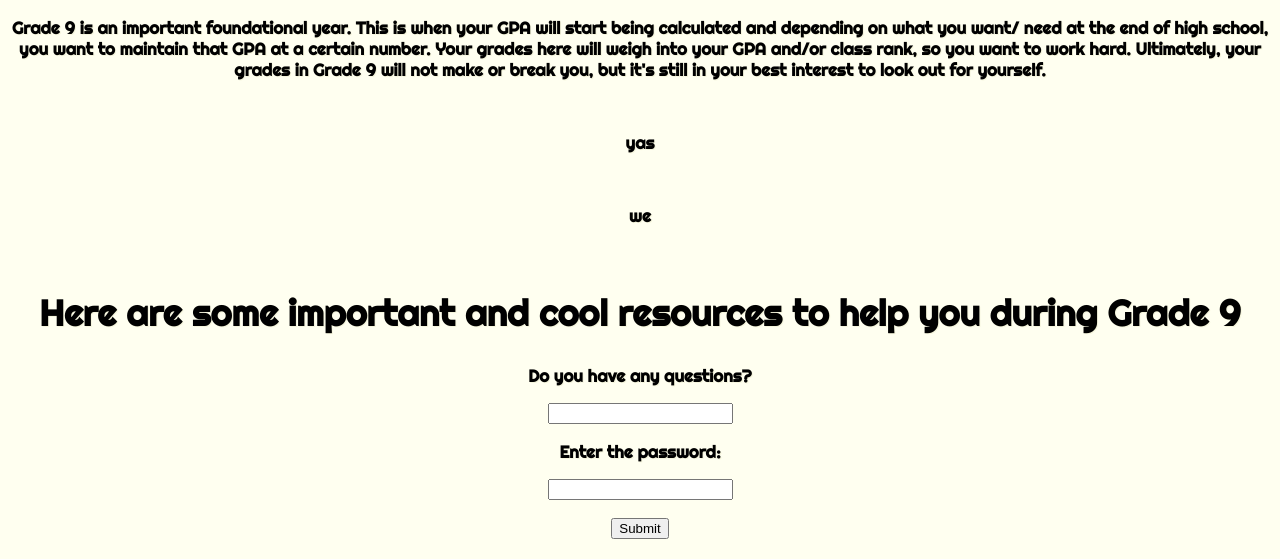
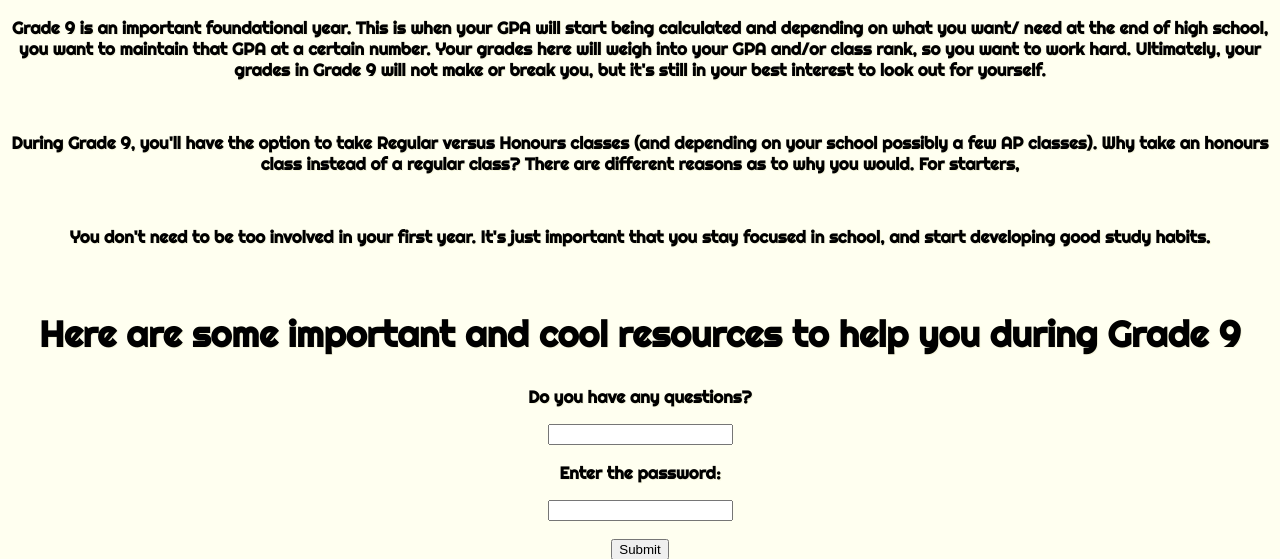
Before and after one commit to selinnen/firstgenproject, a Python web app: template templates/gradenineinfo.html in a window 1280 px wide. Shown: the part 78-637 px from the top of the page. Run offline with Jinja, Linux system fonts and the light colour scheme; the template is opened without the code that fills it, so the values that code supplies are empty.

Commit message:
adding more info the grade pages

```diff
--- a/templates/gradenineinfo.html
+++ b/templates/gradenineinfo.html
@@ -17,9 +17,9 @@
     </div>
     <h3>Grade 9 is an important foundational year. This is when your GPA will start being calculated and depending on what you want/ need at the end of high school, you want to maintain that GPA at a certain number. Your grades here will weigh into your GPA and/or class rank, so you want to work hard. Ultimately, your grades in Grade 9 will not make or break you, but it's still in your best interest to look out for yourself. </h3>
     <br>
-    <h3>yas</h3>
+    <h3>During Grade 9, you'll have the option to take Regular versus Honours classes (and depending on your school possibly a few AP classes). Why take an honours class instead of a regular class? There are different reasons as to why you would. For starters, </h3>
     <br>
-    <h3>we</h3>
+    <h3>You don't need to be too involved in your first year. It's just important that you stay focused in school, and start developing good study habits.</h3>
     <br>
     <h2>Here are some important and cool resources to help you during Grade 9</h1>
 
```
Also changed, not shown: universityoftoronto.jpeg (deleted), universityoftoronto2.jpg (deleted).
